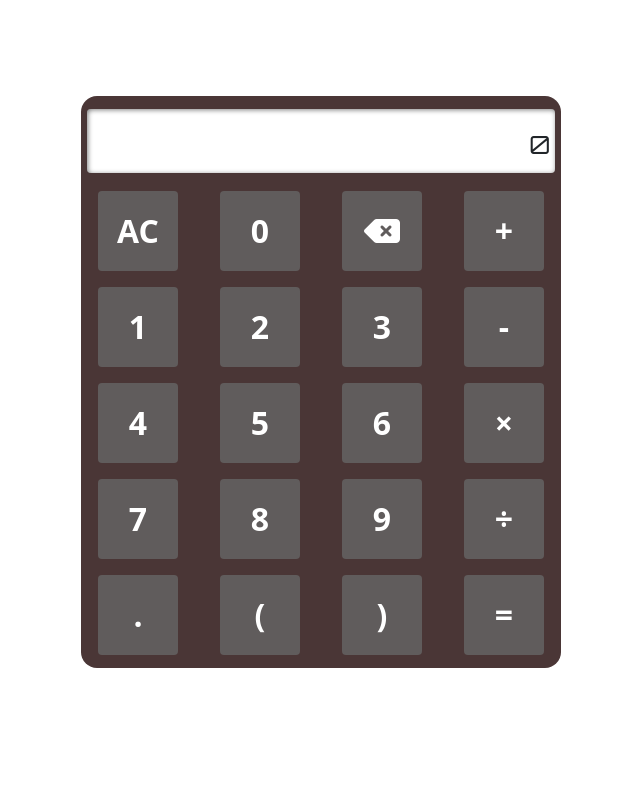
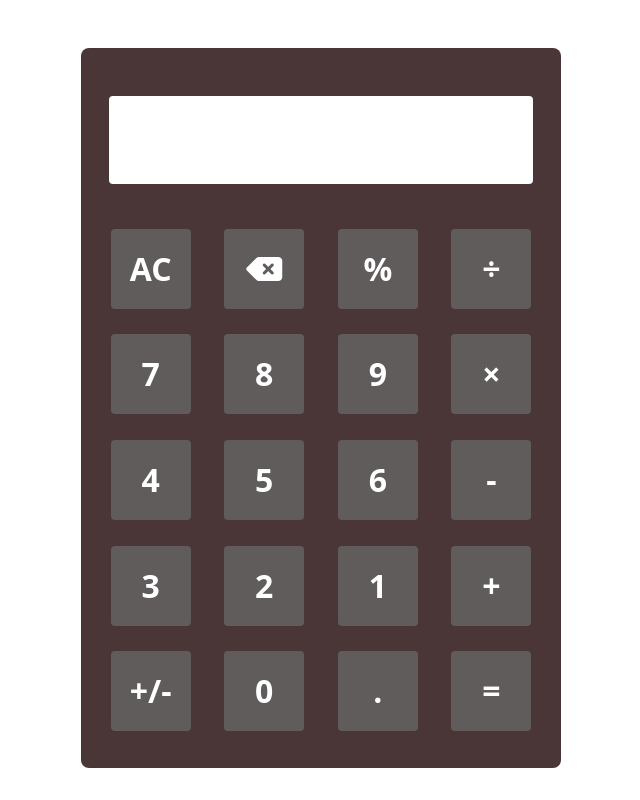
Before and after one commit to rohit-itobuz/calculator, a plain HTML site: page index.html in a window 1280 px wide. Shown: the whole page, without its empty margins (319-959 px from the left). Drawn offline with nearby package versions, Linux system fonts and the light colour scheme.

Commit message:
second commit

```diff
--- a/index.html
+++ b/index.html
@@ -11,47 +11,56 @@
     <title>Calculator</title>
     <link href="https://fonts.googleapis.com/css2?family=Poppins:wght@100&display=swap" rel="stylesheet" />
     <link rel="stylesheet" href="https://unicons.iconscout.com/release/v4.0.0/css/line.css" />
+    <script src="https://cdn.jsdelivr.net/npm/bootstrap@5.3.0/dist/js/bootstrap.bundle.min.js"
+        integrity="sha384-geWF76RCwLtnZ8qwWowPQNguL3RmwHVBC9FhGdlKrxdiJJigb/j/68SIy3Te4Bkz"
+        crossorigin="anonymous"></script>
+    <script src="https://kit.fontawesome.com/6dc7929f7c.js" crossorigin="anonymous"></script>
 </head>
 
 <body>
+    <div class="container d-flex flex-column align-items-center justify-content-center mt-5 gap-md-4">
+        <div class="screen text-end p-3 fs-2"></div>
+        <div class="keys d-flex flex-column fs-2 gap-3">
+            <section class="d-flex gap-3 gap-3 gap-md-4 ">
+                <button class="clear" onclick="calc.clearAll()">AC</button>
+                <button onclick="calc.deleteLast()"><i class="fas fa-backspace"></i></button>
+                <button onclick="calc.keySymbols(calc.symbols[4])">%</button>
+                <button onclick="calc.keySymbols(calc.symbols[3])">&div;</button>
 
-  <div class="container d-flex justify-content-center align-items-center mt-5">
-    <div class="calculator mt-5">
-      <div class="output d-flex flex-column text-end mt-2 ">
-        <pre class="py-1" id="upper"></pre>
-        <pre class="py-1" id="lower">0</pre>
-      </div>
-      <div class="input d-flex flex-wrap justify-content-between fs-2">
-        <button onclick="pressAllClear()">AC</button>
-        <button onclick="pressNum(this)">0</button>
-        <button onclick="pressClear()"><i class="fas fa-backspace"></i></button>
-        <button onclick="pressOperator(this)">+</button>
-        <button onclick="pressNum(this)">1</button>
-        <button onclick="pressNum(this)">2</button>
-        <button onclick="pressNum(this)">3</button>
-        <button onclick="pressOperator(this)">-</button>
-        <button onclick="pressNum(this)">4</button>
-        <button onclick="pressNum(this)">5</button>
-        <button onclick="pressNum(this)">6</button>
-        <button onclick="pressOperator(this)">&times;</button>
-        <button onclick="pressNum(this)">7</button>
-        <button onclick="pressNum(this)">8</button>
-        <button onclick="pressNum(this)">9</button>
-        <button onclick="pressOperator(this)">&div;</button>
-        <button onclick="pressDot()">.</button>
-        <button onclick="pressBracket(this)">(</button>
-        <button onclick="pressBracket(this)">)</button>
-        <button onclick="pressEqual()">=</button>
-      </div>
+
+            </section>
+            <section class="d-flex gap-3 gap-md-4">
+                <button onclick="calc.key(7)">7</button>
+                <button onclick="calc.key(8)">8</button>
+                <button onclick="calc.key(9)">9</button>
+                <button onclick="calc.keySymbols(calc.symbols[2])">&times;</button>
+
+            </section>
+            <section class="d-flex gap-3 gap-md-4">
+                <button onclick="calc.key(4)">4</button>
+                <button onclick="calc.key(5)">5</button>
+                <button onclick="calc.key(6)">6</button>
+                <button onclick="calc.keySymbols(calc.symbols[1])">-</button>
+
+            </section>
+            <section class="d-flex gap-3 gap-md-4">
+                <button onclick="calc.key(3)">3</button>
+                <button onclick="calc.key(2)">2</button>
+                <button onclick="calc.key(1)">1</button>
+                <button onclick="calc.keySymbols(calc.symbols[0])">+</button>
+
+            </section>
+            <section class="d-flex gap-3 gap-md-4">
+
+                <button onclick="calc.toggleSign()">+/-</button>
+                <button onclick="calc.key(0)">0</button>
+                <button onclick="calc.addDecimal()">.</button>
+                <button onclick="calc.result()">=</button>
+            </section>
         </div>
     </div>
 
-
-
     <script src="main.js"></script>
 </body>
-<script src="https://cdn.jsdelivr.net/npm/bootstrap@5.3.0/dist/js/bootstrap.bundle.min.js"
-  integrity="sha384-geWF76RCwLtnZ8qwWowPQNguL3RmwHVBC9FhGdlKrxdiJJigb/j/68SIy3Te4Bkz" crossorigin="anonymous"></script>
-<script src="https://kit.fontawesome.com/6dc7929f7c.js" crossorigin="anonymous"></script>
 
 </html>
--- a/main.js
+++ b/main.js
@@ -1,128 +1,76 @@
-    // upper output is for showing the expression
-    let outputUpper = document.querySelector('#upper');
-    // lower output is for showing the result
-    let outputLower = document.querySelector('#lower');
+const calc = {
+  symbols: ["+", "-", "&times;", "&div;", "%", "="], // array that contains the symbols
+  memory: [], // an array that will store the numbers and symbols entered by the user.
+  screenMemory: "", // string that represents the current value displayed on the calculator screen.
 
-    // function to get number input
-    function pressNum(e) {
-      if (outputLower.innerHTML === '0') {
-        outputLower.innerHTML = e.innerHTML;
-      } else {
-        outputLower.innerHTML += e.innerHTML;
+  key: function (numb) {
+      document.querySelector(".screen").innerHTML += numb;
+      this.screenMemory += "" + numb;
+  },
+  keySymbols: function (symbol) {
+      document.querySelector(".screen").innerHTML += symbol;
+      this.memory.push(this.screenMemory);
+      this.memory.push(symbol);
+      this.screenMemory = ""; // reset screen memory to empty string
+  },
+  clearAll: function () {
+      this.memory = [];
+      this.screenMemory = "";
+      document.querySelector(".screen").innerHTML = "";
+  },
+  deleteLast: function () {
+      this.screenMemory = this.screenMemory.slice(0, -1);
+      const screen = document.querySelector(".screen");
+      screen.innerHTML = screen.innerHTML.slice(0, -1);
+  },
+  addDecimal: function () {
+      if (!this.screenMemory.includes(".")) {
+          document.querySelector(".screen").innerHTML += ".";
+          this.screenMemory += ".";
       }
-    }
+  },
+  toggleSign: function () {
+      this.screenMemory = -this.screenMemory;
+      const screen = document.querySelector('.screen');
+      screen.innerHTML = this.screenMemory;
+  },
 
-    // clear all
-    function pressAllClear() {
-      outputUpper.innerHTML = '';
-      outputLower.innerHTML = '0';
-    }
+  result: function () {
+      this.memory.push(this.screenMemory);
 
-    // clear one
-    function pressClear() {
-      outputLower.innerHTML = outputLower.innerHTML.slice(0, -1);
-    }
-
-    // calculate button
-    function pressEqual() {
-      let exp = outputLower.innerHTML;
-      outputUpper.innerHTML = exp;
-      exp = exp.replace(/×/g, '*').replace(/÷/g, '/');
-      let result;
-      try {
-        result = eval(exp);
-        // if decimal number more than 4 decimal places
-        if (result.toString().indexOf('.') !== -1) {
-          result = result.toFixed(4);
-        }
-      } catch (e) {
-        result = 'Error';
+      for (let i = 0; i < this.memory.length; i++) {
+          if (this.memory[i] === this.symbols[0]) {
+              let res = Number(this.memory[i - 1]) + Number(this.memory[i + 1]);
+              res = res.toFixed(3);
+              document.querySelector(".screen").innerHTML = res;
+              this.screenMemory = res; // keep track of the current input on the calculator screen.
+              this.memory.push(res); // keep track of the calculated value for future operations if needed.
+          } else if (this.memory[i] === this.symbols[1]) {
+              let res = Number(this.memory[i - 1]) - Number(this.memory[i + 1]);
+              res = res.toFixed(3);
+              document.querySelector(".screen").innerHTML = res;
+              this.screenMemory = res;
+              this.memory.push(res);
+          } else if (this.memory[i] === this.symbols[2]) {
+              let res = Number(this.memory[i - 1]) * Number(this.memory[i + 1]);
+              res = res.toFixed(3);
+              document.querySelector(".screen").innerHTML = res;
+              this.screenMemory = res;
+              this.memory.push(res);
+          } else if (this.memory[i] === this.symbols[3]) {
+              let res = Number(this.memory[i - 1]) / Number(this.memory[i + 1]);
+              res = res.toFixed(3);
+              document.querySelector(".screen").innerHTML = res;
+              this.screenMemory = res;
+              this.memory.push(res);
+          }
+          else if (this.memory[i] === this.symbols[4]) {
+              let res = Number(this.memory[i - 1]) % Number(this.memory[i + 1]);
+              res = res.toFixed(3);
+              document.querySelector(".screen").innerHTML = res;
+              this.screenMemory = res;
+              this.memory.push(res);
+          }
       }
-      outputLower.innerHTML = result;
-    }
-
-    function pressOperator(e) {
-      // check last operator
-      let lastOperator = outputLower.innerHTML.slice(-1);
-      if (lastOperator.includes('+', '-', '×', '÷')) {
-        output.innerHTML = outputLower.innerHTML.slice(0, -1) + e.innerHTML;
-      } else {
-        outputLower.innerHTML += e.innerHTML;
-      }
-    }
-
-    function pressDot() {
-      outputLower.innerHTML += '.';
-    }
-
-    function pressBracket(e) {
-      outputLower.innerHTML += e.innerHTML;
-    }
-
-    // attach keyboard event
-    document.addEventListener('keydown', function (e) {
-      switch (e.key) {
-        case '0':
-          pressNum(document.querySelector('button:nth-child(2)'));
-          break;
-        case '1':
-          pressNum(document.querySelector('button:nth-child(5)'));
-          break;
-        case '2':
-          pressNum(document.querySelector('button:nth-child(6)'));
-          break;
-        case '3':
-          pressNum(document.querySelector('button:nth-child(7)'));
-          break;
-        case '4':
-          pressNum(document.querySelector('button:nth-child(9)'));
-          break;
-        case '5':
-          pressNum(document.querySelector('button:nth-child(10)'));
-          break;
-        case '6':
-          pressNum(document.querySelector('button:nth-child(11)'));
-          break;
-        case '7':
-          pressNum(document.querySelector('button:nth-child(13)'));
-          break;
-        case '8':
-          pressNum(document.querySelector('button:nth-child(14)'));
-          break;
-        case '9':
-          pressNum(document.querySelector('button:nth-child(15)'));
-          break;
-        case '+':
-          pressOperator(document.querySelector('button:nth-child(4)'));
-          break;
-        case '-':
-          pressOperator(document.querySelector('button:nth-child(8)'));
-          break;
-        case '*':
-          pressOperator(document.querySelector('button:nth-child(12)'));
-          break;
-        case '/':
-          pressOperator(document.querySelector('button:nth-child(16)'));
-          break;
-        case '.':
-          pressDot();
-          break;
-        case '(':
-          pressBracket(document.querySelector('button:nth-child(18)'));
-          break;
-        case ')':
-          pressBracket(document.querySelector('button:nth-child(19)'));
-          break;
-        case 'Enter':
-          // prevent default action
-          e.preventDefault();
-          pressEqual();
-          break;
-        case 'Backspace':
-          pressClear();
-          break;
-        case 'Escape':
-          pressAllClear();
-          break;
-      }
-    });
+  },
+};
--- a/style.css
+++ b/style.css
@@ -2,72 +2,60 @@
 
 body {
   margin: 0;
+  padding: 0;
   box-sizing: border-box;
 }
-
-
-.calculator {
+.container {
     background: rgb(74, 54, 54);
-  border-radius: 1rem;
-  padding: 5px;
-  width: 20rem;
-  min-width: 300px;
+    border-radius: 0.5rem;
+    width: 22rem !important;
+    height: 30rem;
   }
 
-.output {
-
+  .screen {
     position: relative;
     background: #ffffff;
     min-height: 50px;
-  padding: 5px;
-  margin: 0 1px 10px;
+    margin: 1rem 0rem 1rem;
     border-radius: 0.25rem;
-  box-shadow: inset 1px 1px 5px rgba(0, 0, 0, 0.5);
-}
-
-.output pre {
-  font-size: 25px;
-  margin: 0;
+    width: 19rem;
+    height: 4rem;
     font-family: 'Orbitron', sans-serif;
     overflow-x: auto;
     -ms-overflow-style: none;
     scrollbar-width: none;
   }
-
-
-.output #upper {
-  color: #424242;
-  font-size: 18px;
-}
-
-
-.input button {
-  width: 3rem;
-  height: 3rem;
-  margin: 8px 12px;
+  .keys button {
+    width: 4rem;
+    height: 3.5rem;
     border-radius: 5%;
     background-color: #605c5c;
     color: white;
-  /* font-size: 20px; */
     font-weight: bold;
     cursor: pointer;
     outline: none;
     border: none;
   }
 
-.input button:hover {
-  background-color: #333a3a;
+  .keys button:hover {
+    background-color: #a0a9a9;
     scale: 1.1;
     color: rgb(197, 63, 83);
   }
 
-@media (min-width: 1024px){
-  .calculator {
-    width: 30rem;
+
+@media (min-width: 768px){
+  .container {
+    width: 30rem !important;
+    height: 45rem;
   }
-  .input button {
-    width: 5rem;
+  .screen {
+    width: 26.5rem;
+    height: 5.5rem;
+  }
+  .keys button {
+    width: 5rem ;
     height: 5rem;
-
+    margin: 0.3rem;
   }
 }
```
Lines whose indentation alone changed are shown as unchanged.
